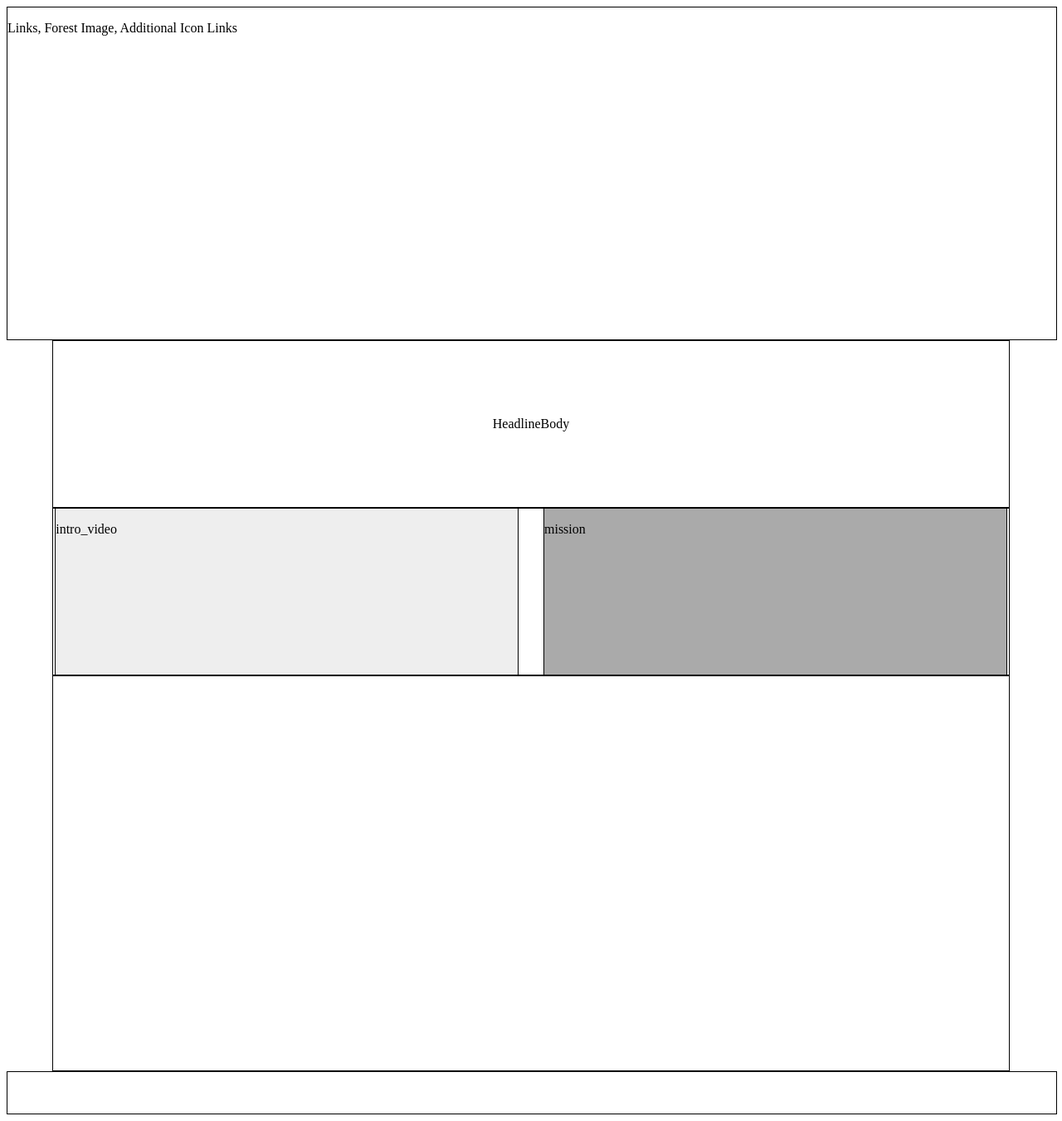
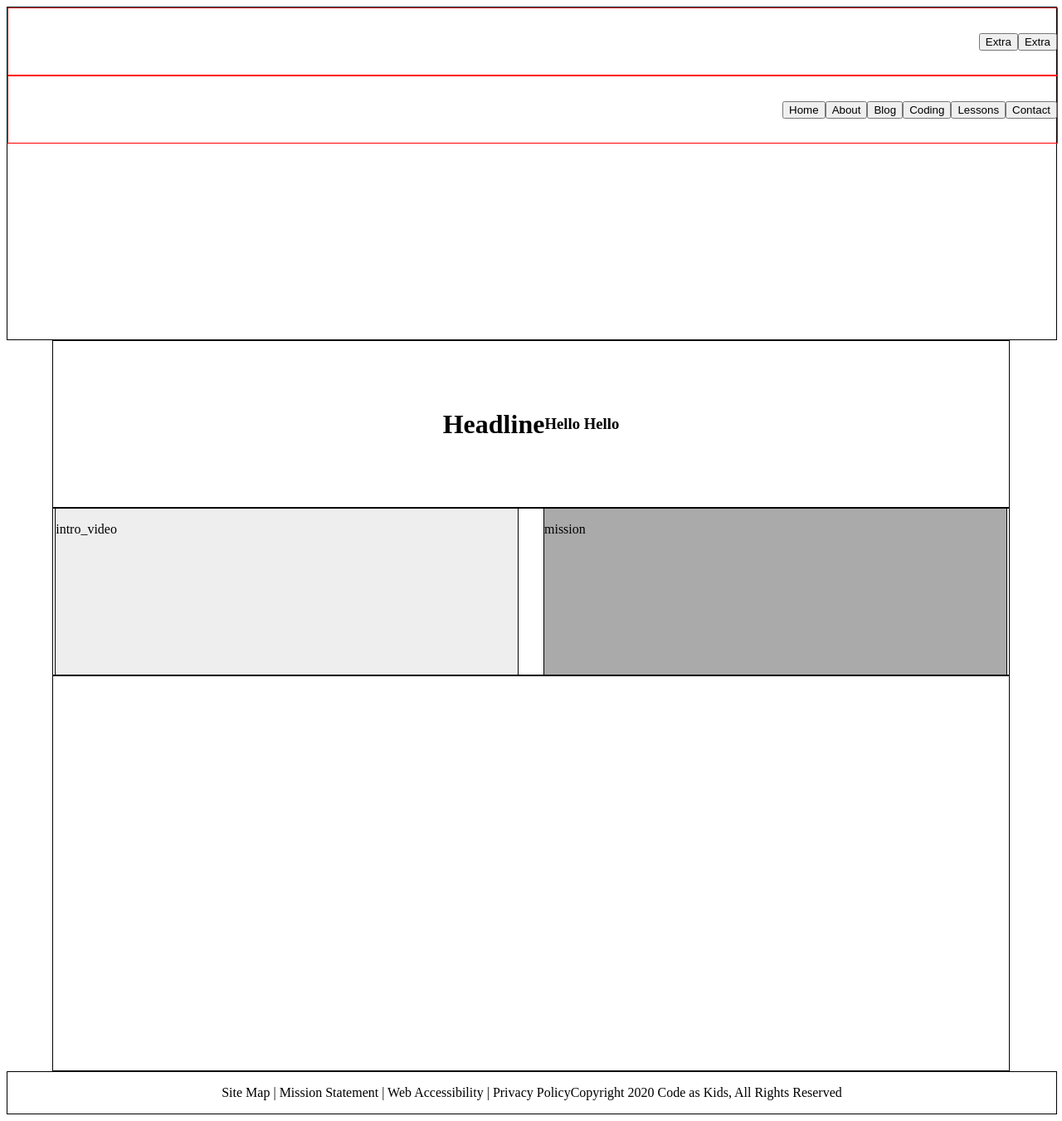
Before and after one commit to brianeddow/codeaskids, a React app: page / in a window 1280 px wide. Shown: the whole page at 83% size. Built offline with nearby package versions, Linux system fonts and the light colour scheme.

Commit message:
add nav button structure, footer text in App component

```diff
--- a/src/js/components/App.js
+++ b/src/js/components/App.js
@@ -71,6 +71,20 @@ const Footer = styled.div`
 	border: 1px solid #000;
 `;
 
+const NavBlock = styled.div`
+	display: flex;
+	justify-content: flex-end;
+	align-items: center;
+	height: 80px;
+	width: 100%;
+	border: 1px solid red;
+`;
+
+const style = {
+	'block': 'block',
+	'inlineBlock': 'inlineBlock'
+}
+
 
 class App extends Component {
   constructor(props) {
@@ -85,12 +99,23 @@ class App extends Component {
 	    	<AppWrapper>
 
 	    		<HeaderParent>
-	    			<p>Links, Forest Image, Additional Icon Links</p>
+    				<NavBlock>
+    					<button>Extra</button>
+    					<button>Extra</button>
+    				</NavBlock>
+    				<NavBlock>
+    					<button>Home</button>
+    					<button>About</button>
+    					<button>Blog</button>
+    					<button>Coding</button>
+    					<button>Lessons</button>
+    					<button>Contact</button>
+    				</NavBlock>
 	    		</HeaderParent>
 
 	    		<WelcomeIntroduction>
-	    			<p>Headline</p>
-	    			<p>Body</p>
+	    			<h1>Headline</h1>
+	    			<h3>Hello Hello</h3>
 	    		</WelcomeIntroduction>
 
 	    		<IntroAndMission>
@@ -104,7 +129,10 @@ class App extends Component {
 
 	    		<Timeline />
 
-	    		<Footer />
+	    		<Footer>
+	    			<p>Site Map | Mission Statement | Web Accessibility | Privacy Policy</p>
+	    			<p>Copyright 2020 Code as Kids, All Rights Reserved</p>
+	    		</Footer>
 
 	    	</AppWrapper>
 
```
